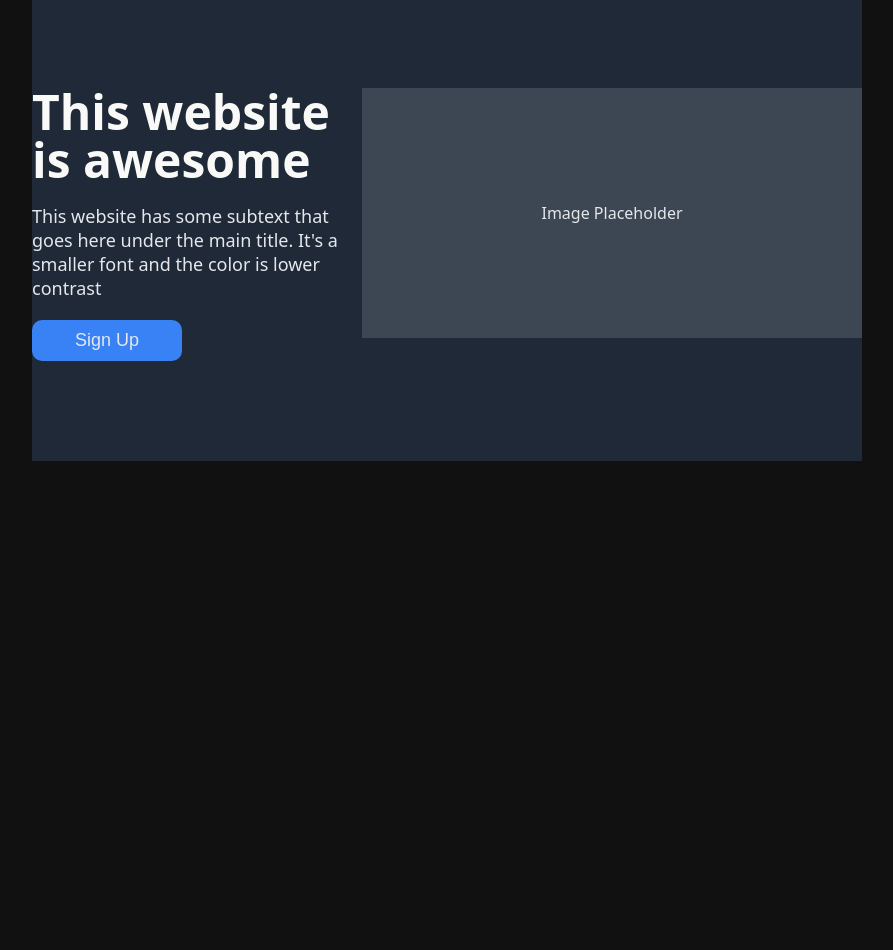
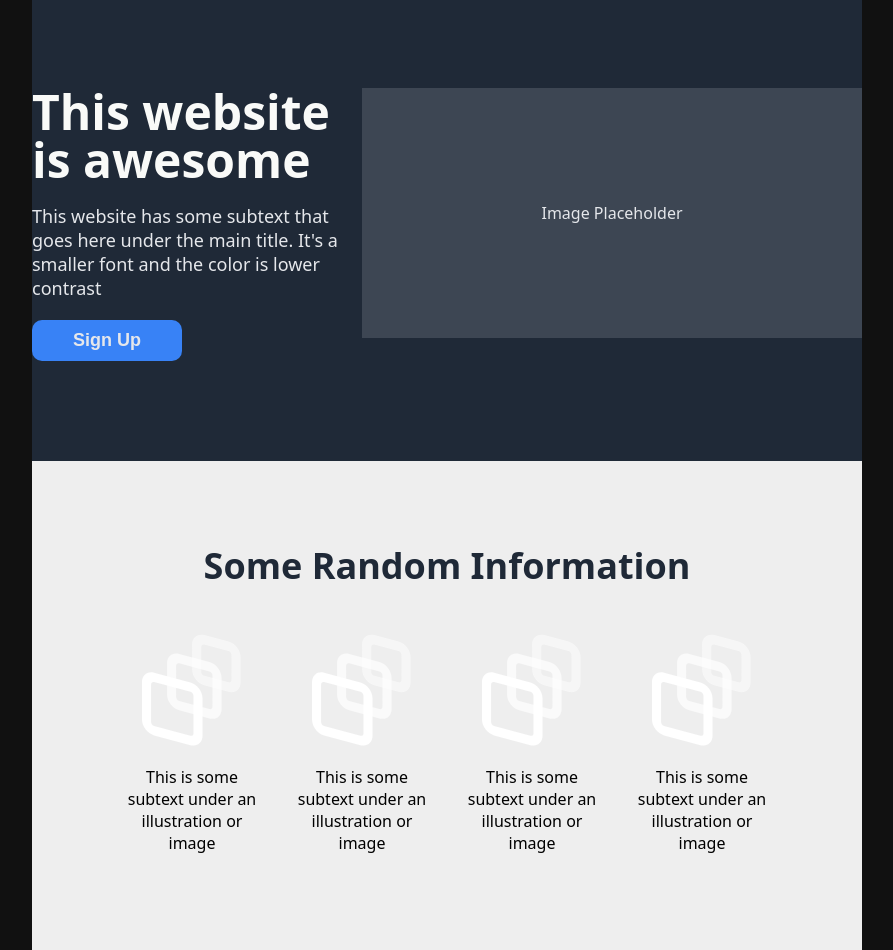
Before and after one commit to BigBoPeep420/demo-site-1, a plain HTML site: page index.html in a window 1280 px wide. Shown: the part 112-1062 px from the top of the page, without its empty margins (193-1086 px from the left). Before the commit the page ends 800 px from the top, so only its background shows below. Drawn offline with Linux system fonts and the light colour scheme.

Commit message:
Added Information bar
Added Information section to index.html

```diff
--- a/index.html
+++ b/index.html
@@ -24,5 +24,29 @@
         </div>
         <div class="hero-placeholder">Image Placeholder</div>
     </div>
+
+    <div class="info">
+        <p class="info-header">Some Random Information</p>
+        <div class="cards">
+            <div class="card">
+                <img src="./images/3Portals.svg" width="100">
+                <p>This is some subtext under an illustration or image</p>
+            </div>
+            <div class="card">
+                <img src="./images/3Portals.svg" width="100">
+                <p>This is some subtext under an illustration or image</p>
+            </div>
+            <div class="card">
+                <img src="./images/3Portals.svg" width="100">
+                <p>This is some subtext under an illustration or image</p>
+            </div>
+            <div class="card">
+                <img src="./images/3Portals.svg" width="100">
+                <p>This is some subtext under an illustration or image</p>
+            </div>
+        </div>
+    </div>
+
+
 </body>
 </html>
--- a/styles/style.css
+++ b/styles/style.css
@@ -55,6 +55,7 @@ a, .hero-text, .hero button {
     border-radius: 10px;
     padding: 10px;
     width: 150px;
+    font-weight: 700;
 }
 
 .hero-placeholder {
@@ -66,3 +67,38 @@ a, .hero-text, .hero button {
     justify-content: center;
     color: #E5E7EB;
 }
+
+.info {
+    background-color: #EEE;
+    padding: 80px 0px;
+}
+
+.info-header {
+    margin: 0;
+    font-size: 36px;
+    color: #1F2937;
+    font-weight: 900;
+    text-align: center;
+}
+
+.cards {
+    display: flex;
+    justify-content: center;
+    gap: 20px;
+    margin-top: 40px;
+}
+
+.card {
+    flex-basis: 150px;
+    display: flex;
+    flex-direction: column;
+    align-items: center;
+}
+
+.card img {
+    flex: 0 0 auto;
+}
+
+.card p {
+    text-align: center;
+}
```
